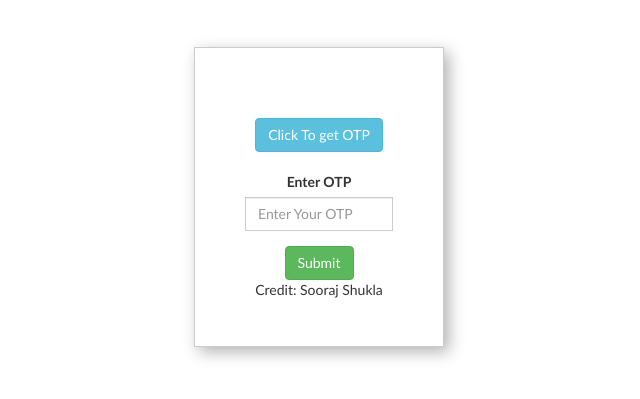
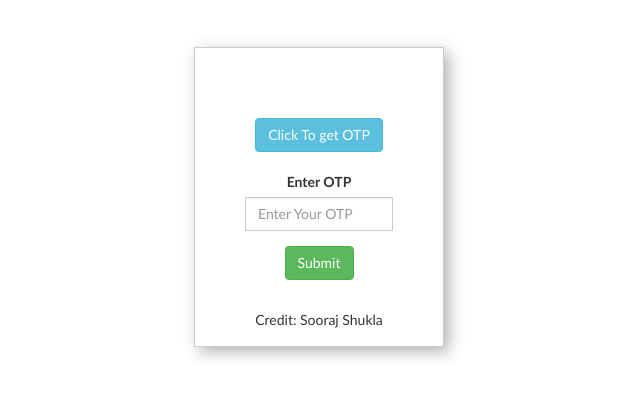
Before and after one commit to mewjik01/OTP_generator, a plain HTML site: page index.html in a window 1280 px wide. Shown: the part 83-482 px from the top of the page, without its empty margins (321-961 px from the left). Drawn offline with nearby package versions, Linux system fonts and the light colour scheme.

Commit message:
Update style.css

```diff
--- a/style.css
+++ b/style.css
@@ -22,3 +22,6 @@
     flex-direction: column;
     align-items: center;
 }
+p{
+    margin-top: 30px;
+}
```
